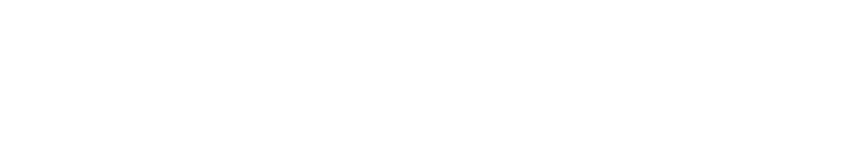
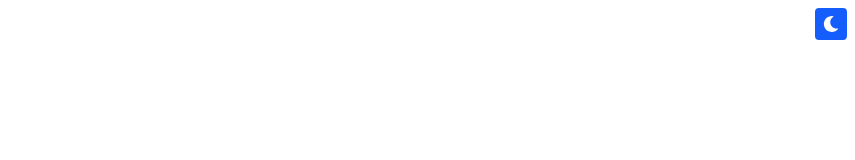
Before and after one commit to mhammdalwii/reactTerbaru, a React (Vite) app in the folder my-react-app/: page /login in a window 1280 px wide. Shown: the top 160 px of the page, without its empty margins (425-1280 px from the left). Built offline with nearby package versions, Linux system fonts and the light colour scheme.

Commit message:
first commit

```diff
--- a/my-react-app/package.json
+++ b/my-react-app/package.json
@@ -16,6 +16,7 @@
     "jwt-decode": "^4.0.0",
     "react": "^19.1.0",
     "react-dom": "^19.1.0",
+    "react-icons": "^5.5.0",
     "react-redux": "^9.2.0",
     "react-router-dom": "^7.6.0",
     "redux": "^5.0.1",
--- /dev/null
+++ b/my-react-app/src/Context/DarkMode.jsx
@@ -0,0 +1,12 @@
+import { createContext, useState } from "react";
+
+const DarkModeContext = createContext();
+
+const DarkModeContextProvider = ({ children }) => {
+  const [isDarkMode, setIsDarkMode] = useState(false);
+
+  return <DarkModeContext.Provider value={{ isDarkMode, setIsDarkMode }}>{children}</DarkModeContext.Provider>;
+};
+
+export const DarkMode = DarkModeContext;
+export default DarkModeContextProvider;
--- a/my-react-app/src/components/Fragments/TableCart.jsx
+++ b/my-react-app/src/components/Fragments/TableCart.jsx
@@ -1,10 +1,13 @@
-import { useState, useEffect, useRef } from "react";
+import { useState, useEffect, useRef, useContext } from "react";
 import { useSelector } from "react-redux";
+import { DarkMode } from "../../Context/DarkMode";
 
 const TableCart = (props) => {
   const { products } = props;
   const cart = useSelector((state) => state.cart.data);
   const [totalPrice, setTotalPrice] = useState(0);
+  // eslint-disable-next-line no-unused-vars
+  const { isDarkMode, setIsDarkMode } = useContext(DarkMode);
 
   useEffect(() => {
     if (products.length > 0 && cart.length > 0) {
@@ -18,7 +21,6 @@ const TableCart = (props) => {
   }, [cart, products]);
 
   const totalPriceRef = useRef(null);
-
   useEffect(() => {
     if (totalPriceRef.current) {
       if (cart.length > 0) {
@@ -30,7 +32,7 @@ const TableCart = (props) => {
   }, [cart]);
 
   return (
-    <table className="min-w-full divide-y divide-gray-200 mt-5 text-left table-auto border-spacing-x-5 ">
+    <table className={`min-w-full divide-y divide-gray-200 mt-5 text-left table-auto border-spacing-x-5 ${isDarkMode ? "bg-slate-900 text-white" : "bg-white text-black"}`}>
       <thead>
         <tr>
           <th>Product</th>
--- a/my-react-app/src/components/Layouts/AuthLayouts.jsx
+++ b/my-react-app/src/components/Layouts/AuthLayouts.jsx
@@ -1,12 +1,29 @@
+import { useContext } from "react";
 import { FormLogin } from "../Fragments";
 import { Link } from "react-router-dom";
+import { DarkMode } from "../../Context/DarkMode";
+import { FaSun, FaMoon } from "react-icons/fa";
 
 const AuthLayouts = (props) => {
   const { children, title, type } = props;
+  const { isDarkMode, setIsDarkMode } = useContext(DarkMode);
+
+  console.log("isDarkMode", isDarkMode);
 
   return (
-    <div className="flex justify-center min-h-screen items-center">
+    <div className={`flex justify-center min-h-screen items-center ${isDarkMode ? "bg-slate-900" : "bg-white"}`}>
       <div className="w-full max-w-xs">
+        <button className="absolute right-2 top-2 bg-blue-600 p-2 text-white rounded" onClick={() => setIsDarkMode(!isDarkMode)}>
+          {isDarkMode ? (
+            <>
+              <FaSun />
+            </>
+          ) : (
+            <>
+              <FaMoon />
+            </>
+          )}
+        </button>
         <h1 className="text-blue-600 text-3xl font-bold mb-2">{title}</h1>
         <p className="font-medium text-slate-500 mb-2">Welcome, Please your details</p>
         {children}
--- a/my-react-app/src/components/Layouts/Navbar.jsx
+++ b/my-react-app/src/components/Layouts/Navbar.jsx
@@ -1,7 +1,9 @@
 import { useSelector } from "react-redux";
 import { useLogin } from "../../hooks/useLogin";
 import Button from "../Elements/Button";
-import { useEffect, useState } from "react";
+import { useEffect, useState, useContext } from "react";
+import { DarkMode } from "../../Context/DarkMode";
+import { FaSun, FaMoon } from "react-icons/fa";
 
 const Navbar = () => {
   const username = useLogin();
@@ -12,6 +14,7 @@ const Navbar = () => {
   };
   const [totalCart, setTotalCart] = useState(0);
   const cart = useSelector((state) => state.cart.data);
+  const { isDarkMode, setIsDarkMode } = useContext(DarkMode);
 
   useEffect(() => {
     const sum = cart.reduce((acc, item) => {
@@ -30,6 +33,17 @@ const Navbar = () => {
         Logout !
       </Button>
       <div className="flex items-center ml-5 bg-gray-500 text-gray-800 rounded-lg px-3 py-2">{totalCart}</div>
+      <button className="right-2 top-2 mx-5 bg-black p-2 text-white rounded" onClick={() => setIsDarkMode(!isDarkMode)}>
+        {isDarkMode ? (
+          <>
+            <FaSun />
+          </>
+        ) : (
+          <>
+            <FaMoon />
+          </>
+        )}
+      </button>
     </div>
   );
 };
--- a/my-react-app/src/main.jsx
+++ b/my-react-app/src/main.jsx
@@ -10,6 +10,7 @@ import ProfilePage from "./pages/profile.jsx";
 import DetailProductPage from "./pages/detailProduct.jsx";
 import { Provider } from "react-redux";
 import store from "./redux/store.js";
+import DarkModeContextProvider from "./Context/DarkMode.jsx";
 
 const router = createBrowserRouter([
   {
@@ -46,7 +47,9 @@ const router = createBrowserRouter([
 createRoot(document.getElementById("root")).render(
   <StrictMode>
     <Provider store={store}>
-      <RouterProvider router={router} />
+      <DarkModeContextProvider>
+        <RouterProvider router={router} />
+      </DarkModeContextProvider>
     </Provider>
   </StrictMode>
 );
--- a/my-react-app/src/pages/products.jsx
+++ b/my-react-app/src/pages/products.jsx
@@ -1,15 +1,16 @@
-import { Fragment, useEffect, useState } from "react";
-import Button from "../components/Elements/Button";
+import { Fragment, useEffect, useState, useContext } from "react";
 import CardProduct from "../components/Fragments/CardProducts";
 import { getProducts } from "../services/product.service";
 import { useLogin } from "../hooks/useLogin";
 import TableCart from "../components/Fragments/TableCart";
 import Navbar from "../components/Layouts/Navbar";
-
+import { DarkMode } from "../Context/DarkMode";
 const ProductPage = () => {
   const [products, setProducts] = useState([]);
   useLogin();
   const [loading, setLoading] = useState(true);
+  // eslint-disable-next-line no-unused-vars
+  const { isDarkMode, setIsDarkMode } = useContext(DarkMode);
 
   useEffect(() => {
     getProducts((data) => {
@@ -44,7 +45,7 @@ const ProductPage = () => {
   return (
     <Fragment>
       <Navbar />
-      <div className="flex justify-center py-5">
+      <div className={`flex justify-center py-5 ${isDarkMode && "bg-slate-900"}`}>
         <div className="w-3/4 flex flex-wrap">
           {products.length > 0 &&
             products.map((product) => (
```
Also changed, not shown: 1 other file (tests, documents, lock files or other folders).
